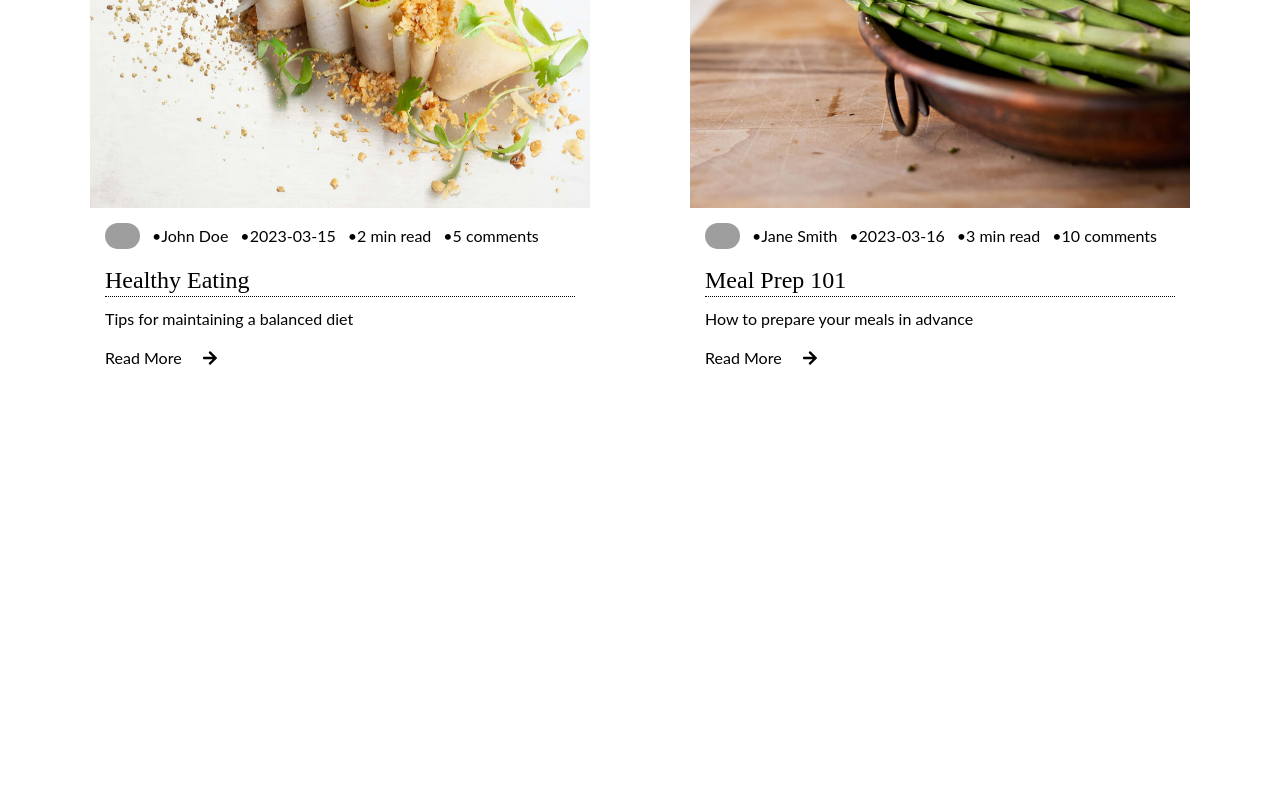
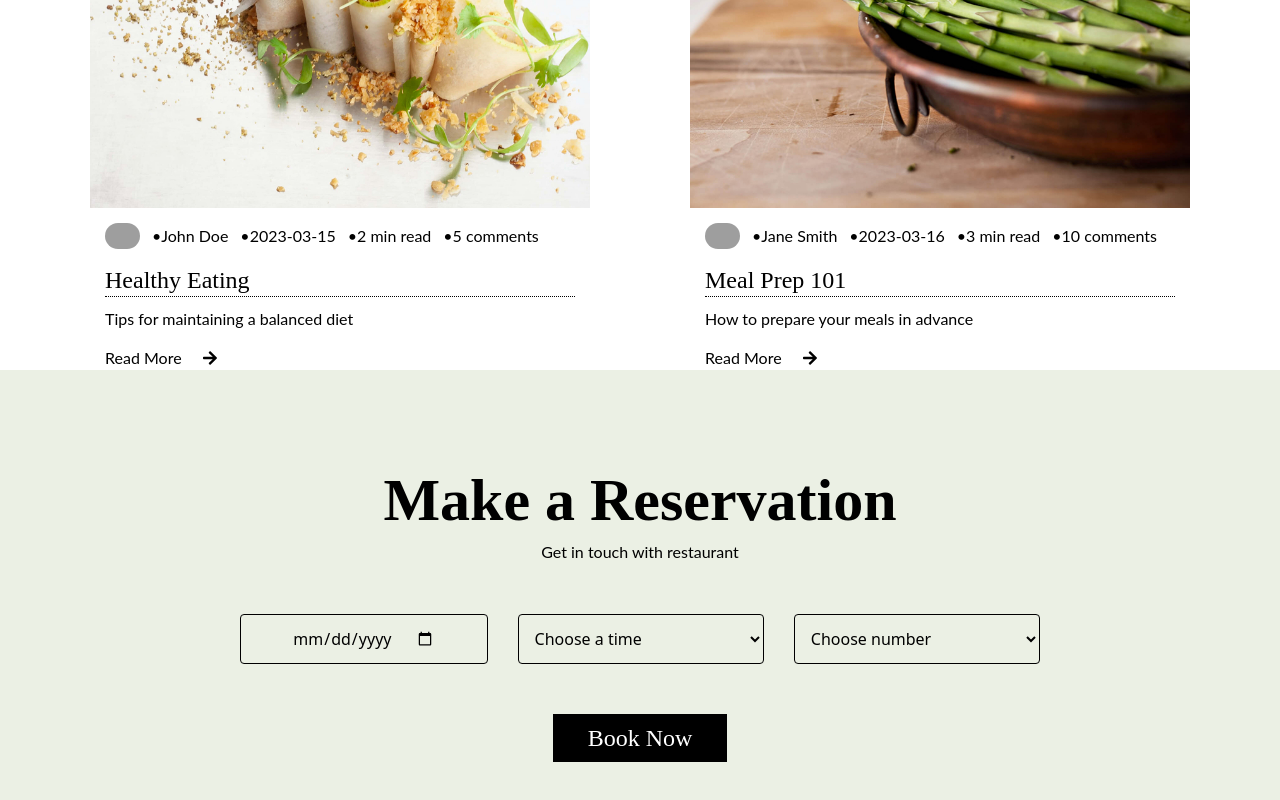
Before and after one commit to shiranlakshitha/FoodZero-React, a React (Vite) app: page / in a window 1280 px wide. Shown: the part 4311-5111 px from the top of the page. Before the commit the page ends 4681 px from the top, so only its background shows below. Built offline with nearby package versions, Linux system fonts and the light colour scheme; grey boxes are pictures that could not be loaded.

Commit message:
feat: add Reservations component for booking functionality in Home page

```diff
--- /dev/null
+++ b/src/components/Reservations.tsx
@@ -0,0 +1,44 @@
+
+
+const Reservations = () => {
+  return (
+    <div className="flex flex-col px-[50px] bg-[#EBF0E4] py-[100px] items-center mx-auto text-center">
+        <div className="">
+            <h1 className="text-6xl font-semibold font-rufina">Make a Reservation</h1>
+            <p className="mt-[10px] font-lato">Get in touch with restaurant</p>
+        </div>
+        <div className="flex flex-row gap-[30px] py-[50px] min-w-[800px]">
+            <div className="border-1 rounded-sm w-full">
+                <input type="date" className="p-3" name="" id="" />
+            </div>
+            <div className="w-full">
+                <select name="time" id="time" className="border rounded p-3 w-full">
+                    <option value="">Choose a time</option>
+                    <option value="12:00">12:00 PM</option>
+                    <option value="13:00">1:00 PM</option>
+                    <option value="14:00">2:00 PM</option>
+                    <option value="18:00">6:00 PM</option>
+                    <option value="19:00">7:00 PM</option>
+                    <option value="20:00">8:00 PM</option>
+                </select>
+            </div>
+            <div className="w-full">
+                <select name="guests" id="guests" className="border rounded p-3 w-full">
+                    <option value="">Choose number</option>
+                    <option value="1">1</option>
+                    <option value="2">2</option>
+                    <option value="3">3</option>
+                    <option value="4">4</option>
+                    <option value="5">5</option>
+                    <option value="6">6+</option>
+                </select>
+            </div>
+        </div>
+        <div className="bg-black px-[35px] py-2">
+            <button className="text-white font-rufina text-2xl cursor-pointer">Book Now</button>
+        </div>
+    </div>
+  )
+}
+
+export default Reservations
--- a/src/pages/Home.tsx
+++ b/src/pages/Home.tsx
@@ -5,6 +5,7 @@ import { FaCarrot } from "react-icons/fa6";
 import { GiKiwiFruit } from "react-icons/gi";
 import BlogCard from "../components/BlogCard";
 import { blogs } from "../assets/details";
+import Reservations from "../components/Reservations";
 
 export interface menuItem {
   price: number;
@@ -198,6 +199,8 @@ const Home = () => {
           ))
         }
       </div>
+      {/*seventh section*/}
+      <Reservations />
     </div>
   );
 };
```
